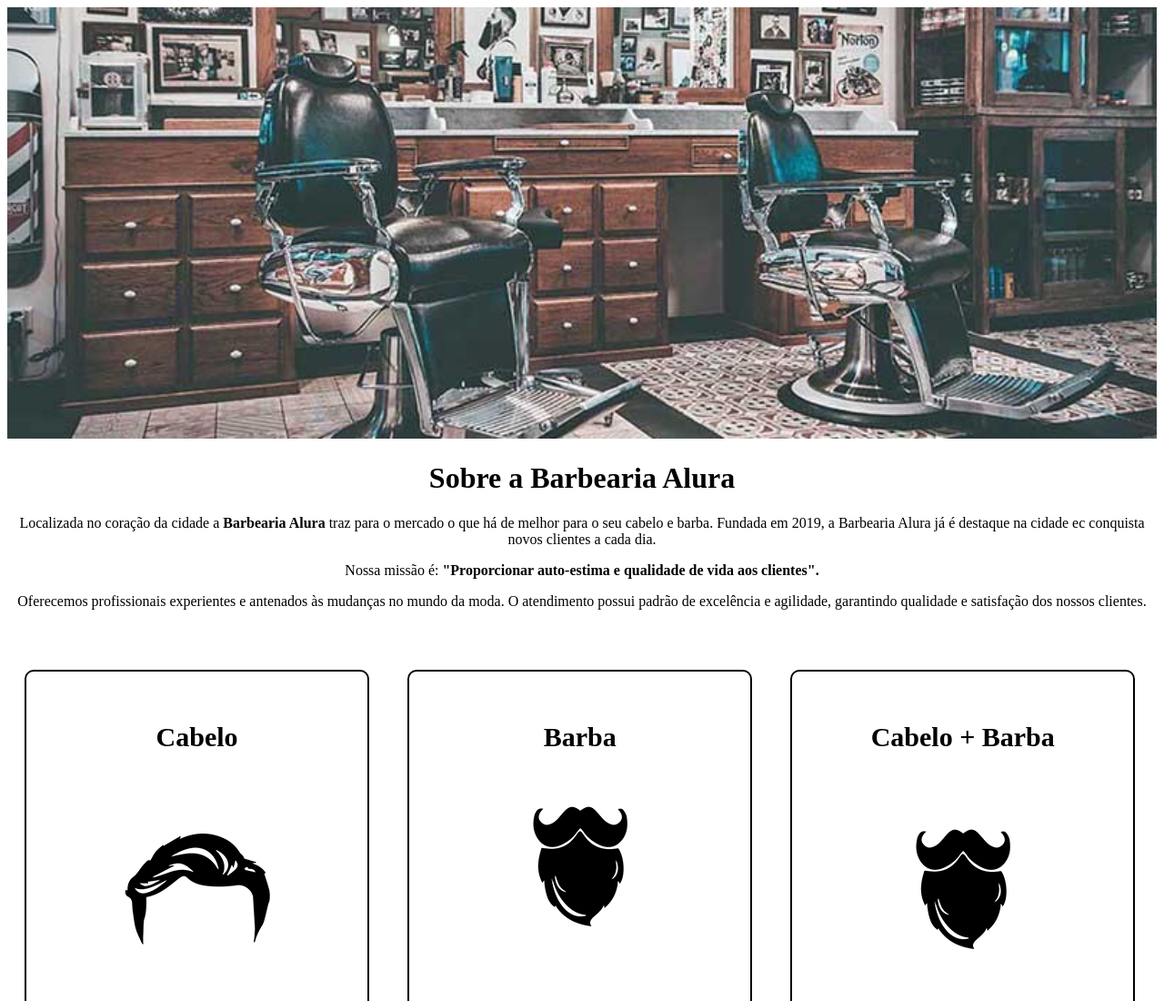
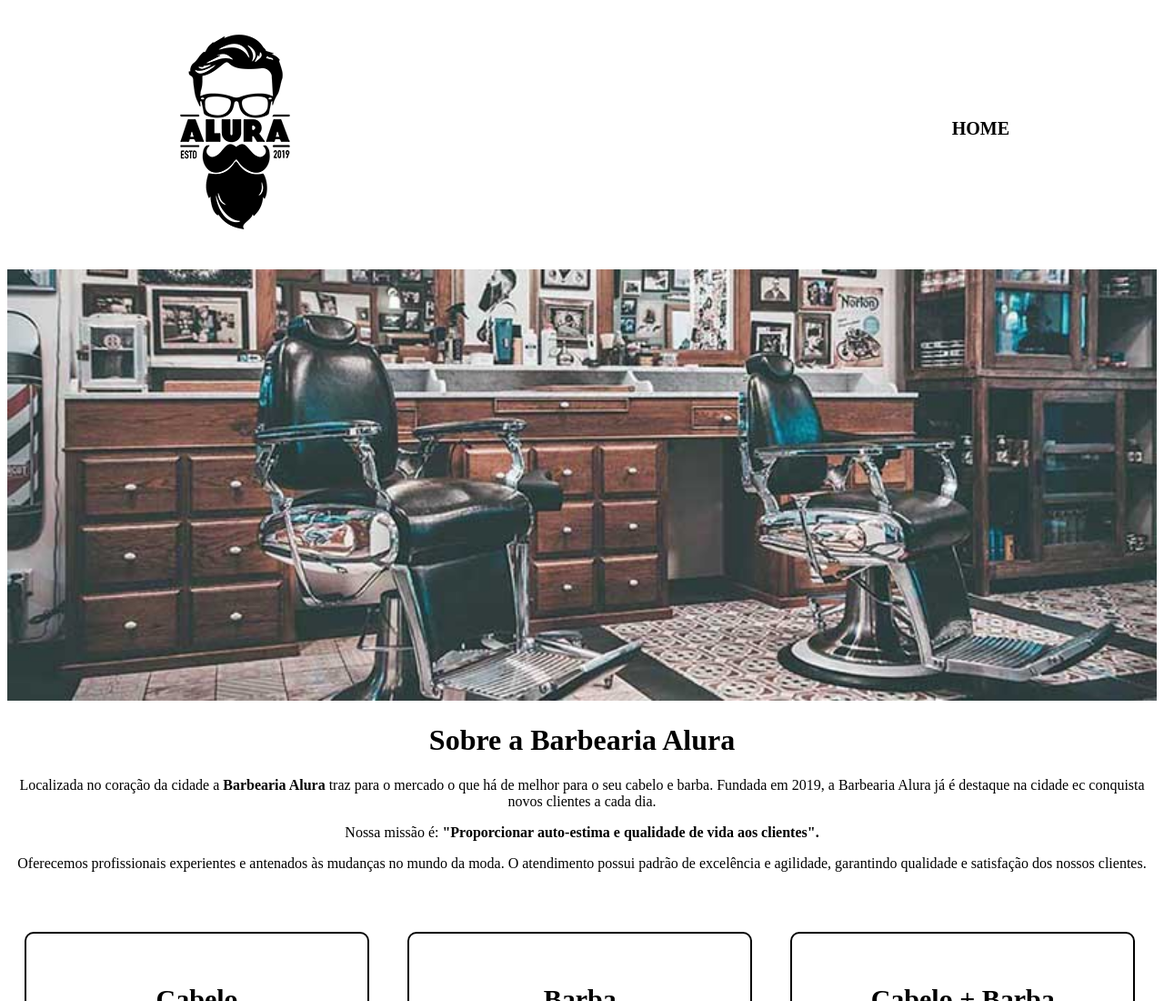
Before and after one commit to joaopedrocaetano/alura-site, a plain HTML site: page index.html in a window 1280 px wide. Shown: the top 1100 px of the page at 91% size. Drawn offline with Linux system fonts and the light colour scheme.

Commit message:
Add files via upload

```diff
--- a/index.html
+++ b/index.html
@@ -9,6 +9,15 @@
 	</head>
 
 	<body>
+		<header>
+			<div class="caixa">
+				<h2><img src="logo.png"></h2>
+
+				<nav>
+					<li><a href="index.html">Home</a></li>
+				</nav>
+			</div>
+		</header>
 		<div class="texto">
 			<img src="banner.jpg" class="imagem">
 		<h1>Sobre a Barbearia Alura</h1>
--- a/style.css
+++ b/style.css
@@ -1,4 +1,34 @@
-html
+html {
+}
+.caixa {
+	position: relative;
+	width: 940px;
+	margin: 0 auto;
+}
+
+nav {
+	position: absolute;
+	top: 110px;
+	right: 0;
+}
+
+nav li {
+	display: inline;
+	margin: 0 0 0 15px;
+}
+
+nav a {
+	text-transform: uppercase;
+	color: #000000;
+	font-weight: bold;
+	font-size: 20px;
+	text-decoration: none;
+}
+
+nav a:hover {
+	color: #C78C19;
+	text-decoration: underline;
+}
 
 h1 {
 	text-align: center;
```
